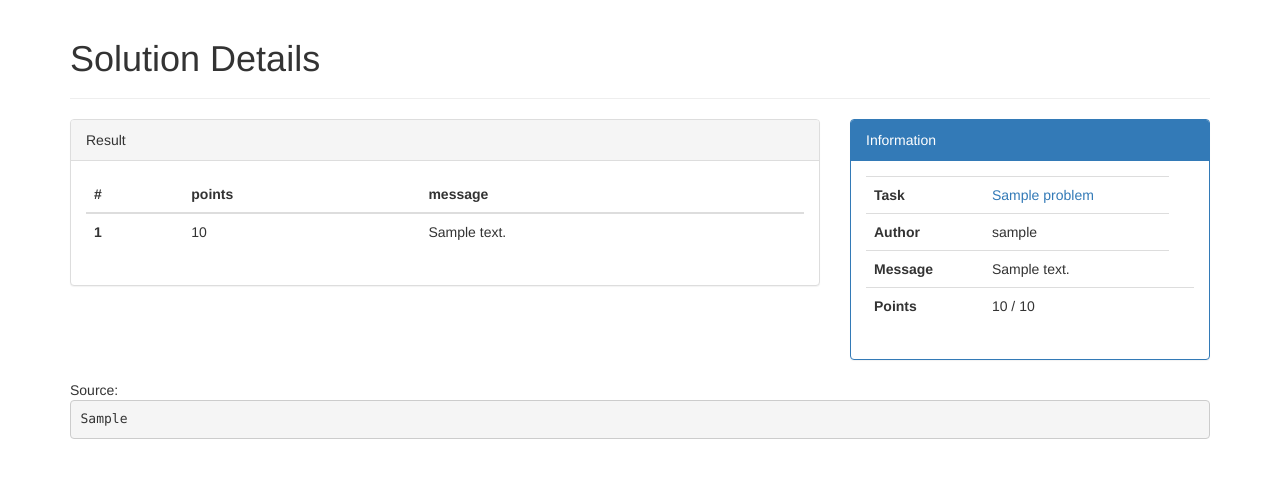
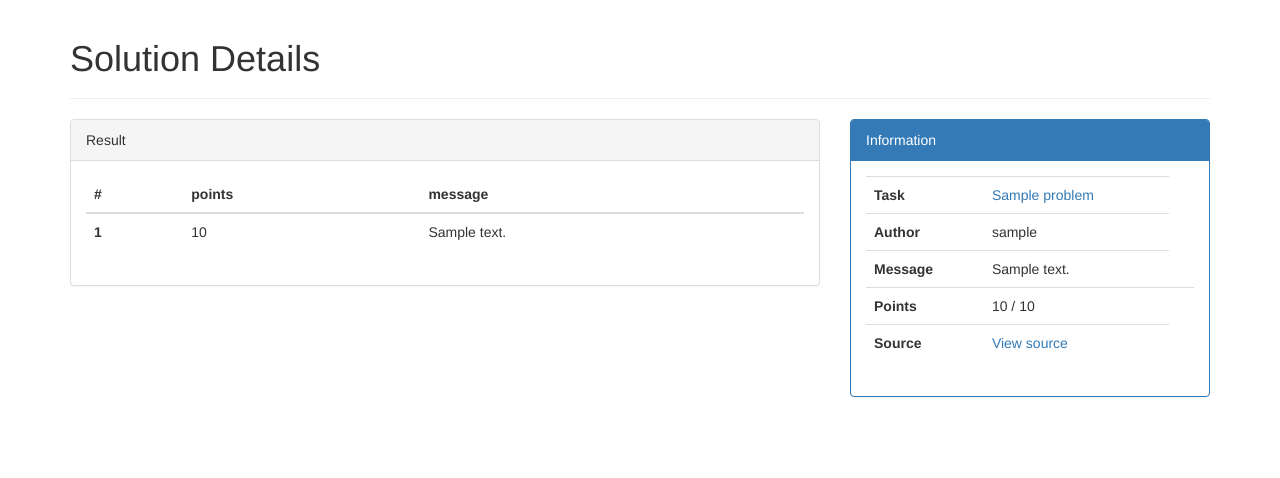
Before and after one commit to Alaxe/judgeSystem, a Django app: page /judge/solutions/1/ in a window 1280 px wide. Shown: the part 72-550 px from the top of the page. Run offline with Django 3.2, Linux system fonts and the light colour scheme; a user stored in the database is signed in; tables that the repository leaves empty hold one stand-in row (values such as "Sample post"); parts of the project's set-up code (start-up, migrations or seed data) failed here and were passed over; some libraries are stand-ins or nearby versions.

Commit message:
Solution source now on separate page
 - created a separate page for solution's source
 - removed the ability to view someone else's solution
   - added special permission to bypass that

```diff
--- a/judge/models.py
+++ b/judge/models.py
@@ -38,6 +38,9 @@ class Solution(models.Model):
 
     class Meta:
         ordering = ['-submit_date']
+        permissions = (
+            ('view_foreign_solution', 'Can see somebody else\'s solution'),
+        )
 
     #To do
     def __str__(self):
--- a/judge/templates/judge/solution_details.html
+++ b/judge/templates/judge/solution_details.html
@@ -47,8 +47,8 @@
 								<a href=
 									"{% url 'judge:problem_details' solution.problem.id%}">
 									{{ solution.problem.title }}
+								</a>
 							</td>
-
 						</tr>
 						<tr>
 							<th> Author </th>
@@ -61,9 +61,17 @@
 						<tr>
 							<th>Points</th>
 							<td>
-					{{solution.score}} /
-					{{solution.problem.maxScore}}
+								{{ solution.score }} /
+								{{ solution.problem.maxScore }}
 							<td>
+						</tr>
+						<tr>
+							<th>Source</th>
+							<td>
+								<a href="{% url 'judge:solution_source' pk %}">
+									View source
+								</a>
+							</td>
 					</tbody>
 				</table>
 			</div>
@@ -72,9 +80,4 @@
 
 </div>
 
-Source:
-<pre>
-{{ solution.source }}
-</pre>
-<br>
 {% endblock content %}
--- a/judge/urls.py
+++ b/judge/urls.py
@@ -52,6 +52,10 @@ urlpatterns = patterns('',
     url(r'^problems/(?P<pk>\d+)/submit/$', login_required(
         views.SolutionSubmit.as_view()),
         name = 'solution_submit'),
-    url(r'^solutions/(?P<pk>\d+)/$', views.SolutionDetails.as_view(),
+    url(r'^solutions/(?P<pk>\d+)/$', login_required(
+        views.SolutionDetails.as_view()),
         name = 'solution_details'),
+    url(r'^solutions/(?P<pk>\d+)/source/$', login_required(
+        views.SolutionSource.as_view()),
+        name = 'solution_source'),
 )
--- a/judge/views/solution.py
+++ b/judge/views/solution.py
@@ -6,17 +6,34 @@ from django.contrib import messages
 from django.core.urlresolvers import reverse
 from django.forms import Form, CharField, Textarea
 from django.shortcuts import render, get_object_or_404
-from django.http import Http404, HttpResponseRedirect
+from django.http import Http404, HttpResponse, HttpResponseRedirect,\
+        HttpResponseForbidden
 from django.views.generic import DetailView, View
 from django.utils import timezone
 
 from judge.models import Problem, Solution, UserProblemData
 from judge.tasks import test_solution
 
-class SolutionDetails(DetailView):
+def may_view_solution(user, solution):
+    if user.has_perm('judge.view_foreign_solution'):
+        return True
+    else:
+        return solution.user == user
+
+class SolutionDetails(View):
     template_name = 'judge/solution_details.html'
-    model = Solution
-    context_object_name = 'solution'
+
+    def get(self, request, pk):
+        sol = get_object_or_404(Solution, pk = pk)
+
+        if may_view_solution(request.user, sol):
+            context = {
+                'solution': sol,
+                'pk': sol.pk
+            }
+            return render(request, self.template_name, context)
+        else:
+            return HttpResponseForbidden()
 
 class SolutionSubmitForm(Form):
     source = CharField(label = 'Source Code',
@@ -87,3 +104,12 @@ class SolutionSubmit(View):
 
         url = reverse('judge:solution_details', args = (solution.pk,))
         return HttpResponseRedirect(url)
+
+class SolutionSource(View):
+    def get(self, request, pk):
+        sol = get_object_or_404(Solution, pk = pk)
+
+        if may_view_solution(request.user, sol):
+            return HttpResponse(sol.source, content_type = 'text/plain')
+        else:
+            return HttpResponseForbidden()
```
Also changed, not shown: judge/migrations/0011_auto_20150702_1248.py (added). Lines whose indentation alone changed are shown as unchanged.
